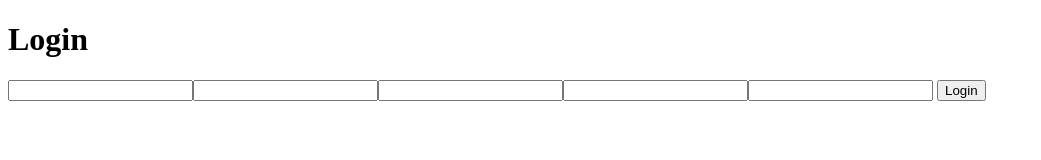
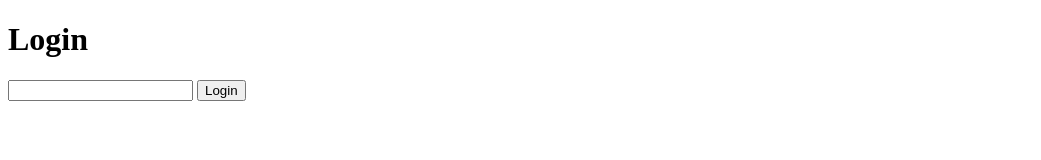
Before and after one commit to FaridYusifzadeh/mytestproject, a plain HTML site: page loginpage.html in a window 1280 px wide. Shown: the whole page, without its empty margins (0-1041 px from the left). Drawn offline with Linux system fonts and the light colour scheme.

Commit message:
add button submit

```diff
--- a/loginpage.html
+++ b/loginpage.html
@@ -8,9 +8,7 @@
   </head>
   <body>
     <h1>Login</h1>
-    <input type="text" /><input type="text" /><input type="text" /><input
-      type="text"
-    /><input type="text" />
-    <button>Login</button>
+    <input type="text" />
+    <button type="submit">Login</button>
   </body>
 </html>
```
